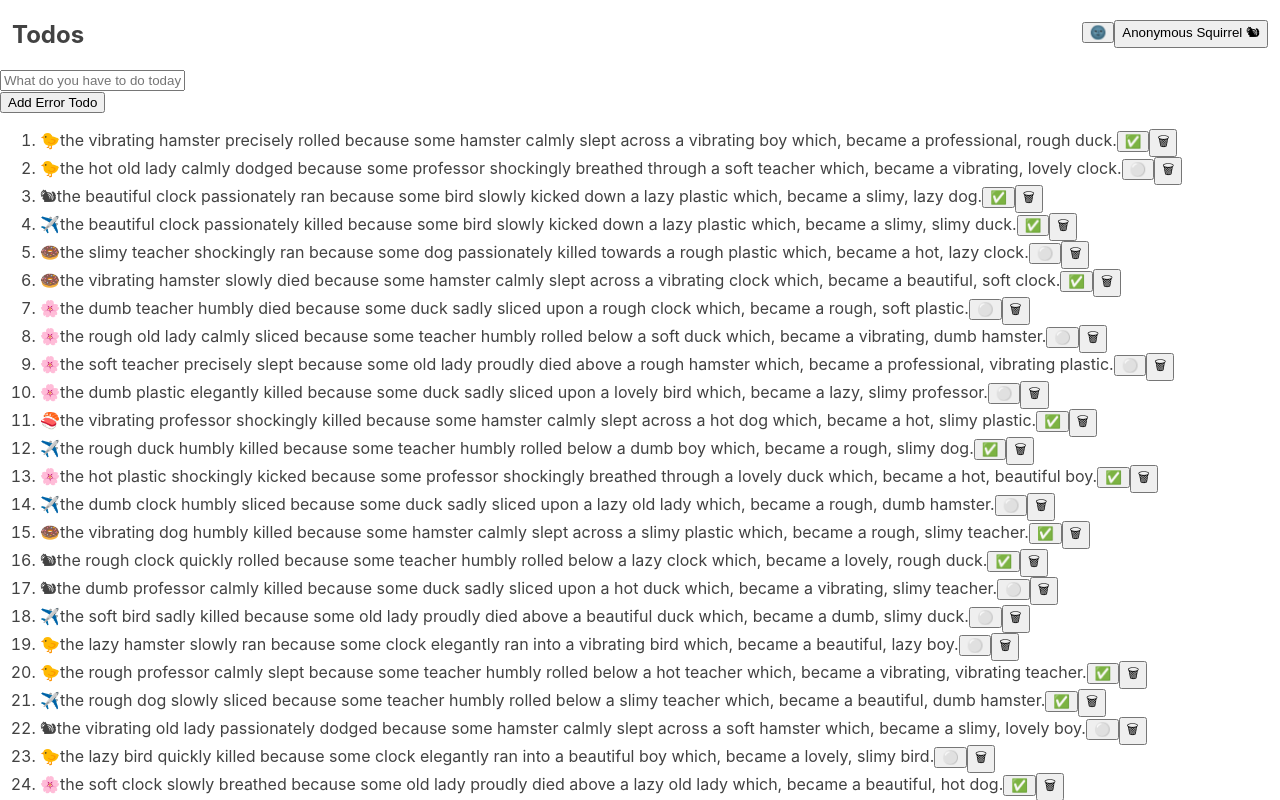
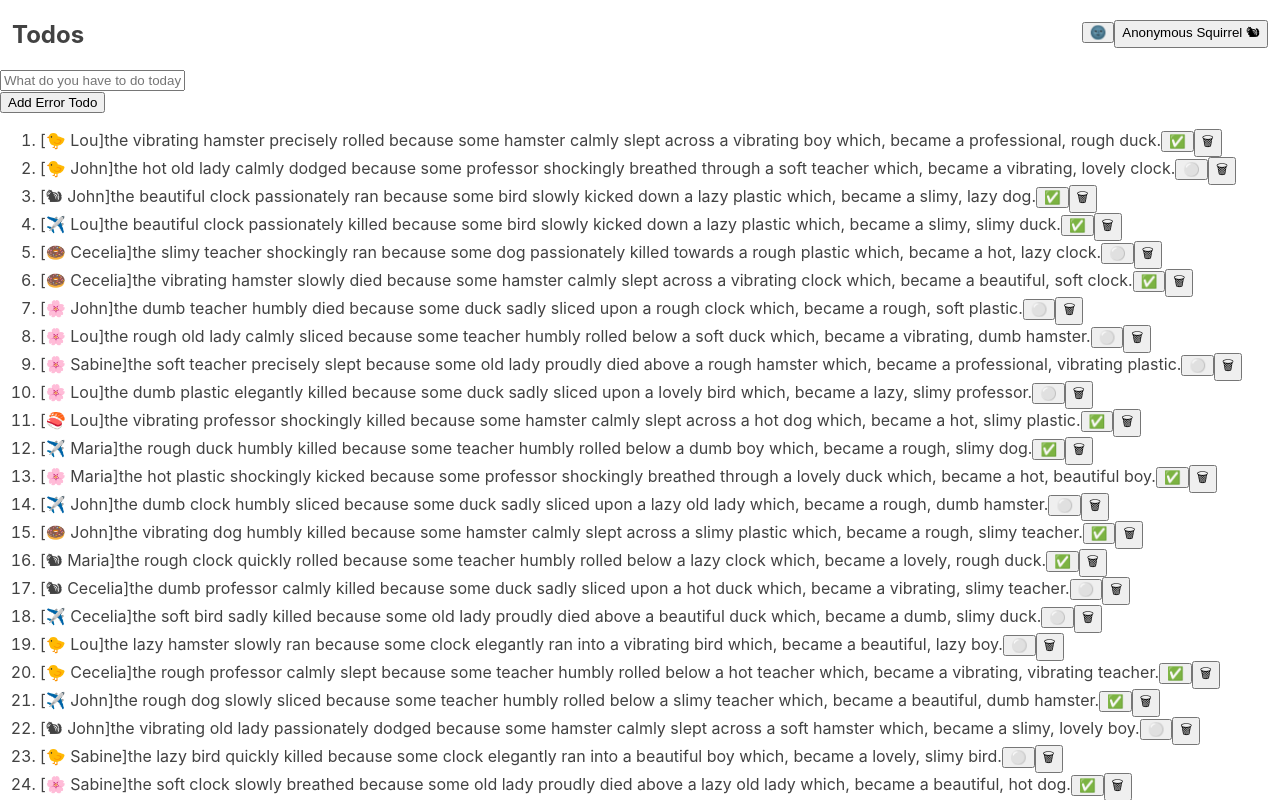
Before and after one commit to JohnPhamous/codecademy-advanced-react-project, a React (Create React App) app: page / in a window 1280 px wide. Shown: the top 800 px of the page. Built offline with nearby package versions, Linux system fonts and the light colour scheme.

Commit message:
Show todo list name in the item

```diff
--- a/src/components/Todos/Todos.js
+++ b/src/components/Todos/Todos.js
@@ -55,7 +55,7 @@ const Todos = () => {
                   title={todo.user.name}
                   aria-label={`Created by ${todo.user.name}`}
                 >
-                  {todo.user.icon}
+                  [{todo.user.icon} {todo.user.name}]
                 </span>
 
                 <span>{todo.text.toLowerCase()}</span>
```
